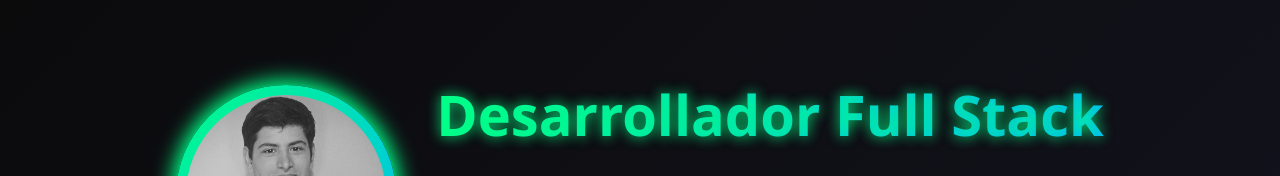
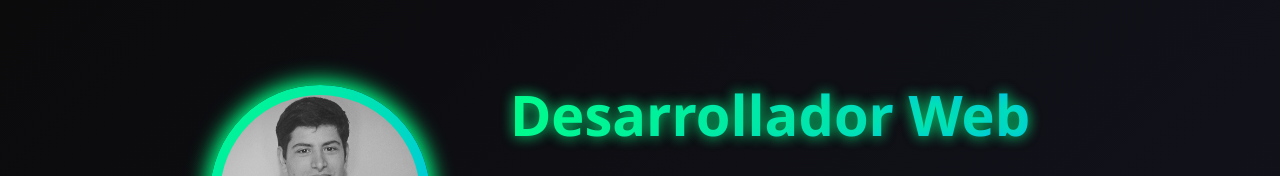
Before and after one commit to LucianoGF-dev/portafolio-web, a plain HTML site: page index.html in a window 1280 px wide. Shown: the part 205-381 px from the top of the page. Drawn offline with nearby package versions, Linux system fonts and the light colour scheme.

Commit message:
Se realizaron cambios en el titulo.

```diff
--- a/index.html
+++ b/index.html
@@ -40,7 +40,7 @@
                     <img src="Perfil.jpeg" alt="Perfil" class="img-perfil-hero">
                 </div>
                 <div class="hero-text">
-                    <h1>Desarrollador Full Stack</h1>
+                    <h1>Desarrollador Web</h1>
                     <p>Creando soluciones digitales innovadoras con tecnologías modernas y un enfoque centrado en el usuario.</p>
                     <a href="#projects" class="btn">Ver Proyectos</a>
                 </div>
```
